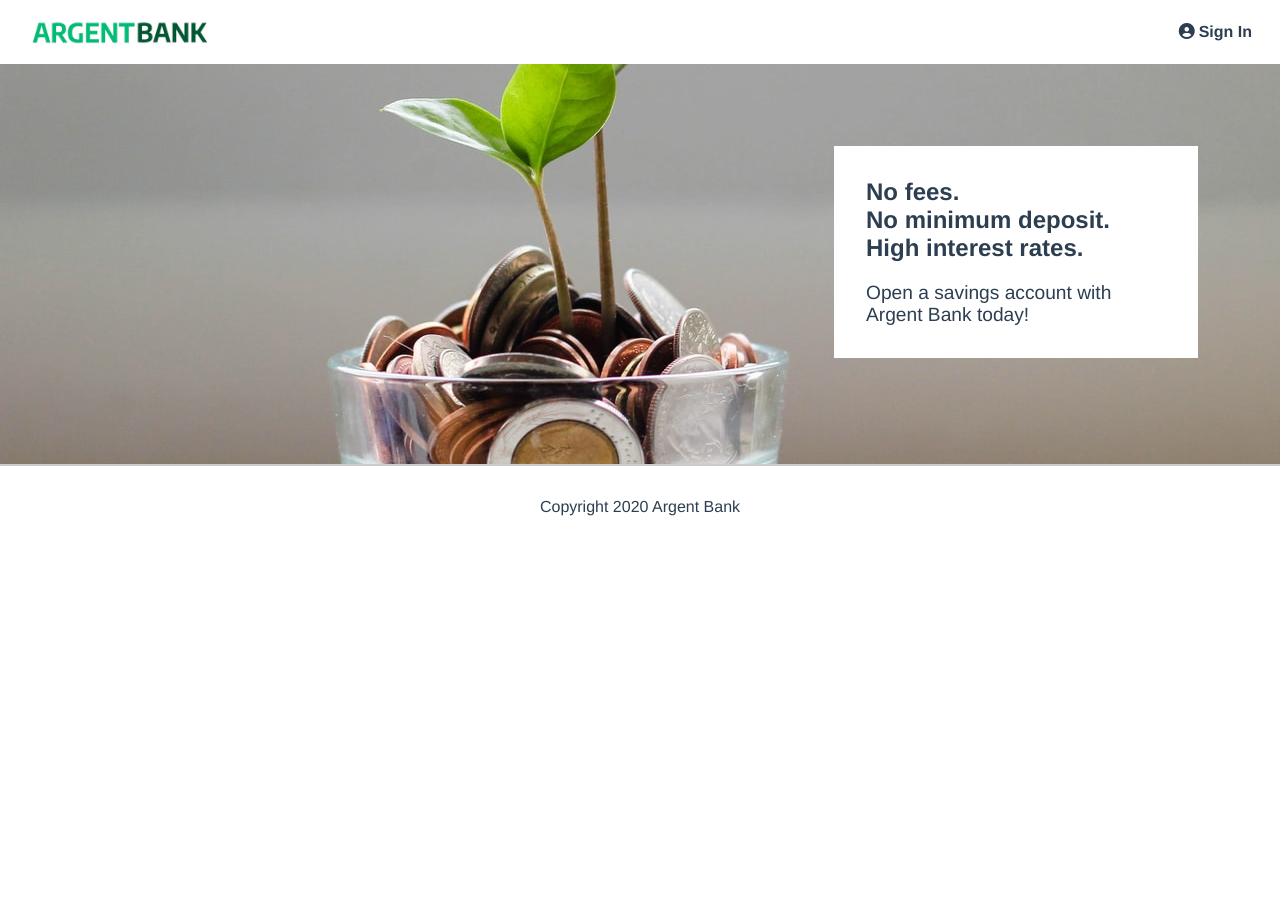
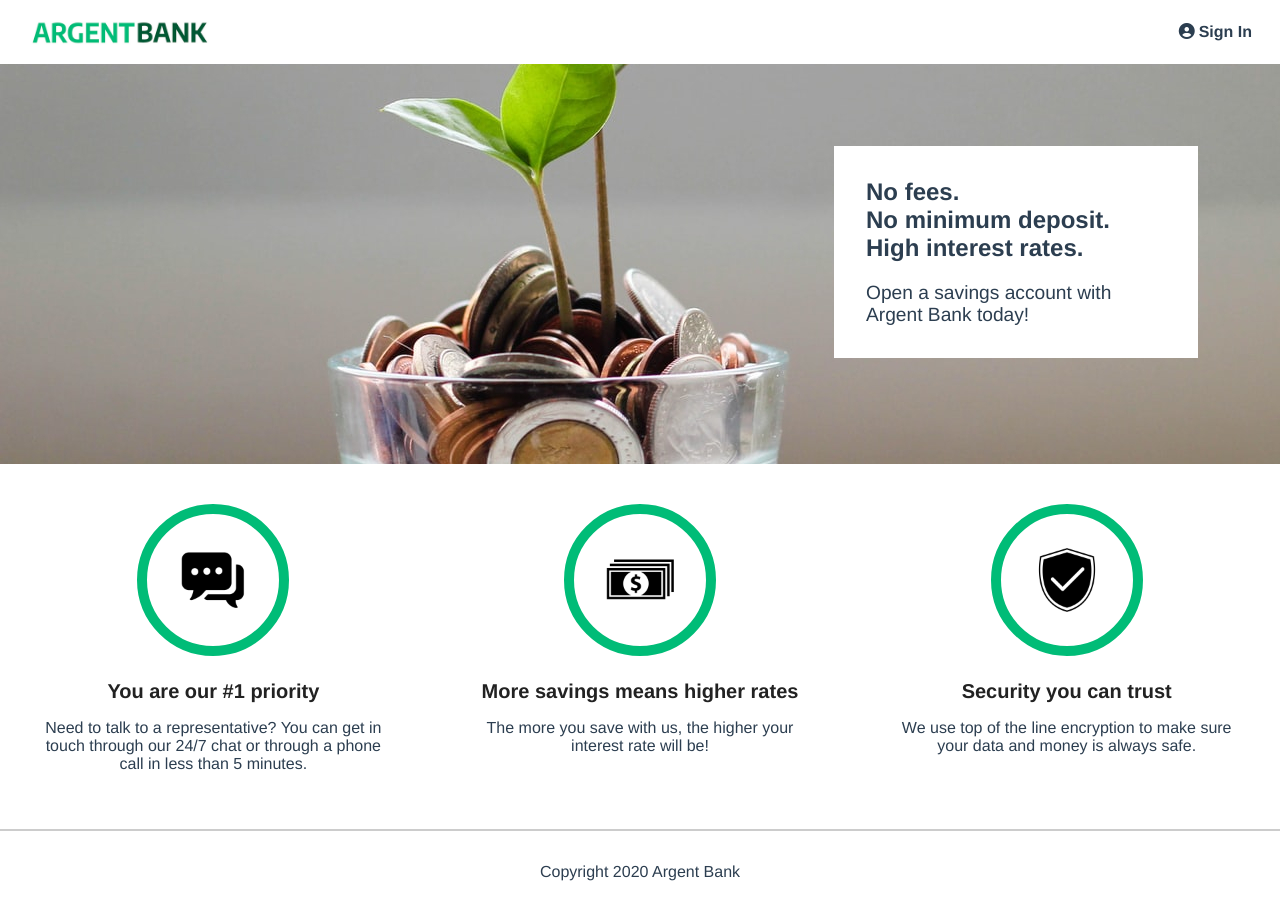
Before and after one commit to Debliqui/ArgentBank_Projet10, a React (Vite) app in the folder argentBank-Frontend/: page / in a window 1280 px wide. Before the commit the page ends 800 px from the top, so only its background shows below. Built offline with nearby package versions, Linux system fonts and the light colour scheme.

Commit message:
Adding a Card component

```diff
--- /dev/null
+++ b/argentBank-Frontend/src/common/components/Card/index.jsx
@@ -0,0 +1,19 @@
+import propTypes from "prop-types"
+import "./index.scss"
+
+export default function Card({ children, imgSrc, imgAlt }) {
+  return (
+    <>
+      <figure className="card">
+        <img src={imgSrc} alt={imgAlt} className="card__icon" />
+        <figcaption>{children}</figcaption>
+      </figure>
+    </>
+  )
+}
+
+Card.propTypes = {
+  children: propTypes.node.isRequired,
+  imgSrc: propTypes.string.isRequired,
+  imgAlt: propTypes.string.isRequired,
+}
--- /dev/null
+++ b/argentBank-Frontend/src/common/components/Card/index.scss
@@ -0,0 +1,11 @@
+.card {
+  margin: 0;
+  flex: 1;
+  padding: 2.5rem;
+  &__icon {
+    width: 100px;
+    border: 10px solid #00bc77;
+    border-radius: 50%;
+    padding: 1rem;
+  }
+}
--- a/argentBank-Frontend/src/pages/Home/index.jsx
+++ b/argentBank-Frontend/src/pages/Home/index.jsx
@@ -1,6 +1,11 @@
 import Footer from "../../common/components/Footer"
 import Header from "../../common/components/Header"
 import Banner from "../../common/components/Banner"
+import Card from "../../common/components/Card"
+
+import iconChat from "../../assets/icon/icon-chat.png"
+import iconMoney from "../../assets/icon/icon-money.png"
+import iconSecurity from "../../assets/icon/icon-security.png"
 import "./index.scss"
 
 export default function Home() {
@@ -15,6 +20,29 @@ export default function Home() {
           <p className="subtitle">High interest rates.</p>
           <p className="text">Open a savings account with Argent Bank today!</p>
         </Banner>
+        <section className="features">
+          <h2 className="sr-only">Features</h2>
+          <Card imgSrc={iconChat} imgAlt="">
+            <h3 className="features__title">You are our #1 priority</h3>
+            <p>
+              Need to talk to a representative? You can get in touch through our
+              24/7 chat or through a phone call in less than 5 minutes.
+            </p>
+          </Card>
+          <Card imgSrc={iconMoney} imgAlt="">
+            <h3 className="features__title">More savings means higher rates</h3>
+            <p>
+              The more you save with us, the higher your interest rate will be!
+            </p>
+          </Card>
+          <Card imgSrc={iconSecurity} imgAlt="">
+            <h3 className="features__title">Security you can trust</h3>
+            <p>
+              We use top of the line encryption to make sure your data and money
+              is always safe.
+            </p>
+          </Card>
+        </section>
       </main>
       <Footer />
     </>
--- a/argentBank-Frontend/src/pages/Home/index.scss
+++ b/argentBank-Frontend/src/pages/Home/index.scss
@@ -12,6 +12,16 @@
     }
   }
 }
+.features {
+  display: flex;
+  flex-direction: column;
+  &__title {
+    color: #222;
+    font-size: 1.25rem;
+    font-weight: bold;
+    margin-bottom: 0.5rem;
+  }
+}
 
 @media (min-width: 920px) {
   .banner {
@@ -24,4 +34,7 @@
       }
     }
   }
+  .features {
+    flex-direction: row;
+  }
 }
```
